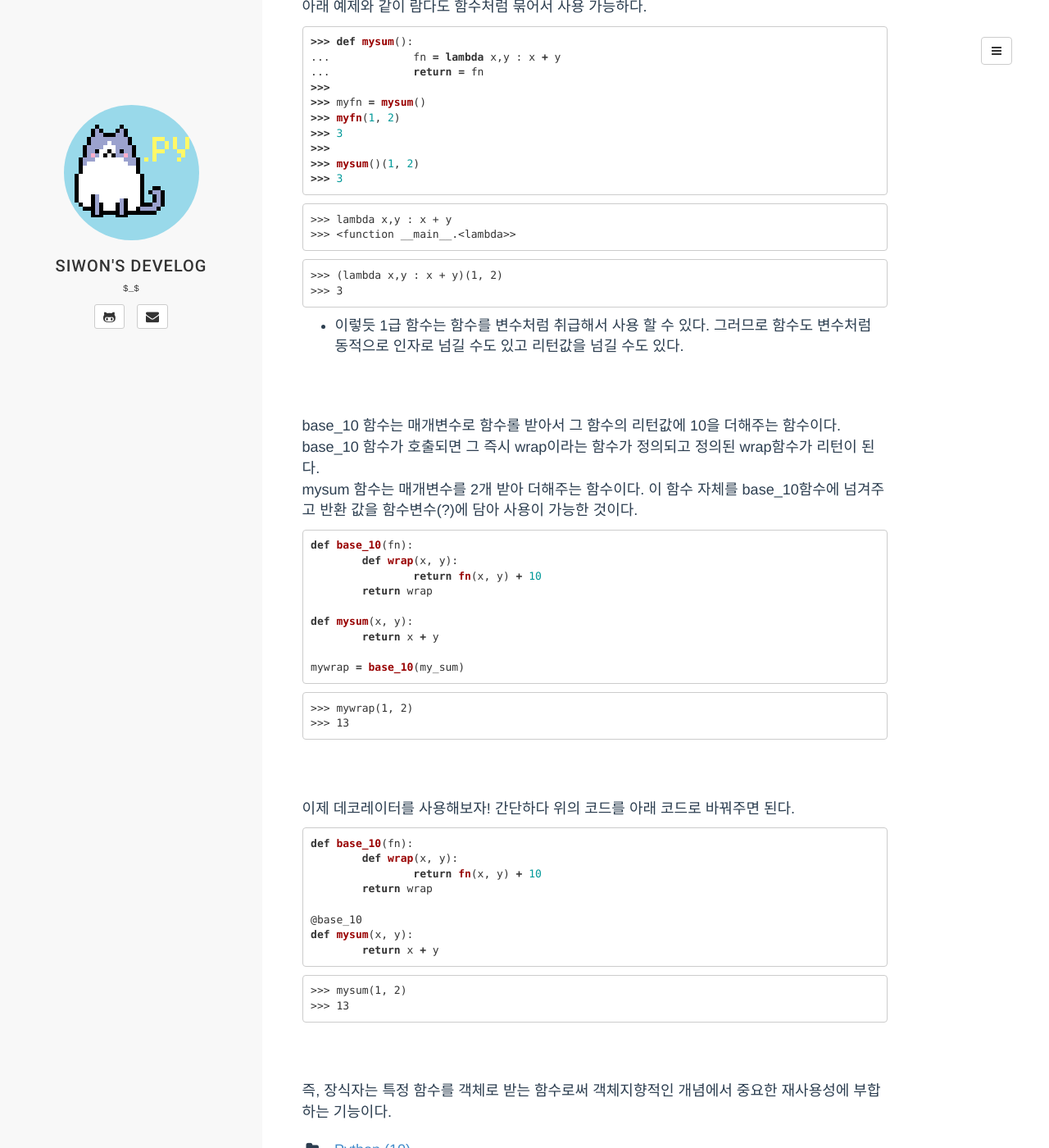
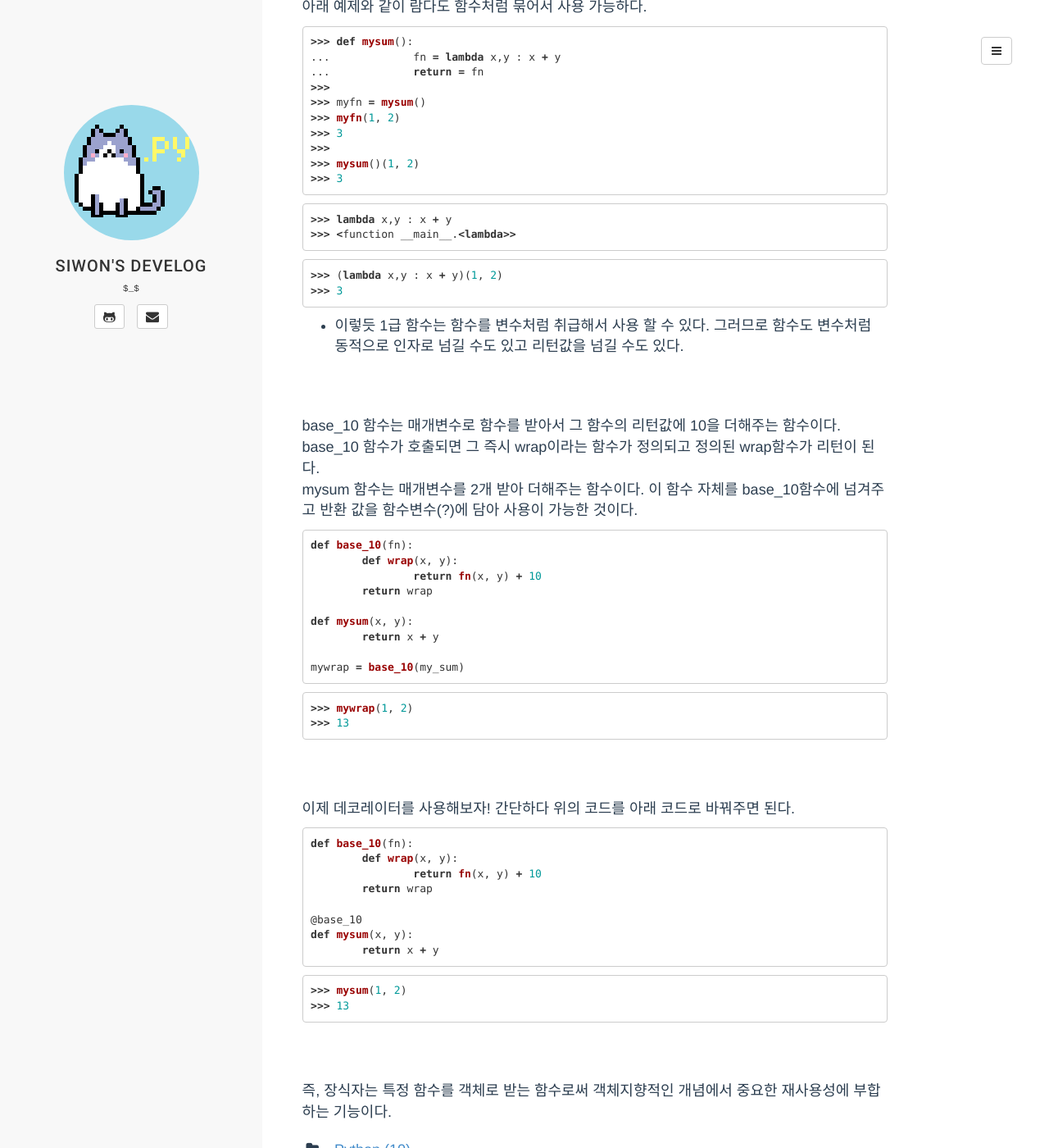
Before and after one commit to 2siwon/2siwon.github.io, a Jekyll site: the page built from _posts/2017-10-09-python-010-decorator.md, in a window 1280 px wide and 1400 px high, scrolled down 535 px. Shown: the whole window at 82% size. Built offline with Jekyll 4.4.1, drawn with Linux system fonts in a browser that asks for light colours; comment, search, counter and statistics services are not loaded.

Commit message:
update python-010-decorator

````diff
--- a/_posts/2017-10-09-python-010-decorator.md
+++ b/_posts/2017-10-09-python-010-decorator.md
@@ -42,12 +42,12 @@ tag: [Python]
 >>> 3
 ```
 
-```
+```python
 >>> lambda x,y : x + y
 >>> <function __main__.<lambda>>
 ```
 
-```
+```python
 >>> (lambda x,y : x + y)(1, 2)
 >>> 3
 ```
@@ -56,7 +56,7 @@ tag: [Python]
 
 <br><br>
 
-base\_10 함수는 매개변수로 함수롤 받아서 그 함수의 리턴값에 10을 더해주는 함수이다.<br>
+base\_10 함수는 매개변수로 함수를 받아서 그 함수의 리턴값에 10을 더해주는 함수이다.<br>
 base\_10 함수가 호출되면 그 즉시 wrap이라는 함수가 정의되고 정의된 wrap함수가 리턴이 된다. <br>
 mysum 함수는 매개변수를 2개 받아 더해주는 함수이다. 이 함수 자체를 base\_10함수에 넘겨주고 반환 값을 함수변수(?)에 담아 사용이 가능한 것이다.
 
@@ -72,7 +72,7 @@ def mysum(x, y):
 mywrap = base_10(my_sum)
 ```
 
-```
+```python
 >>> mywrap(1, 2)
 >>> 13
 ```
@@ -92,7 +92,7 @@ def mysum(x, y):
 	return x + y
 ```
 
-```
+```python
 >>> mysum(1, 2)
 >>> 13
 ```
````
